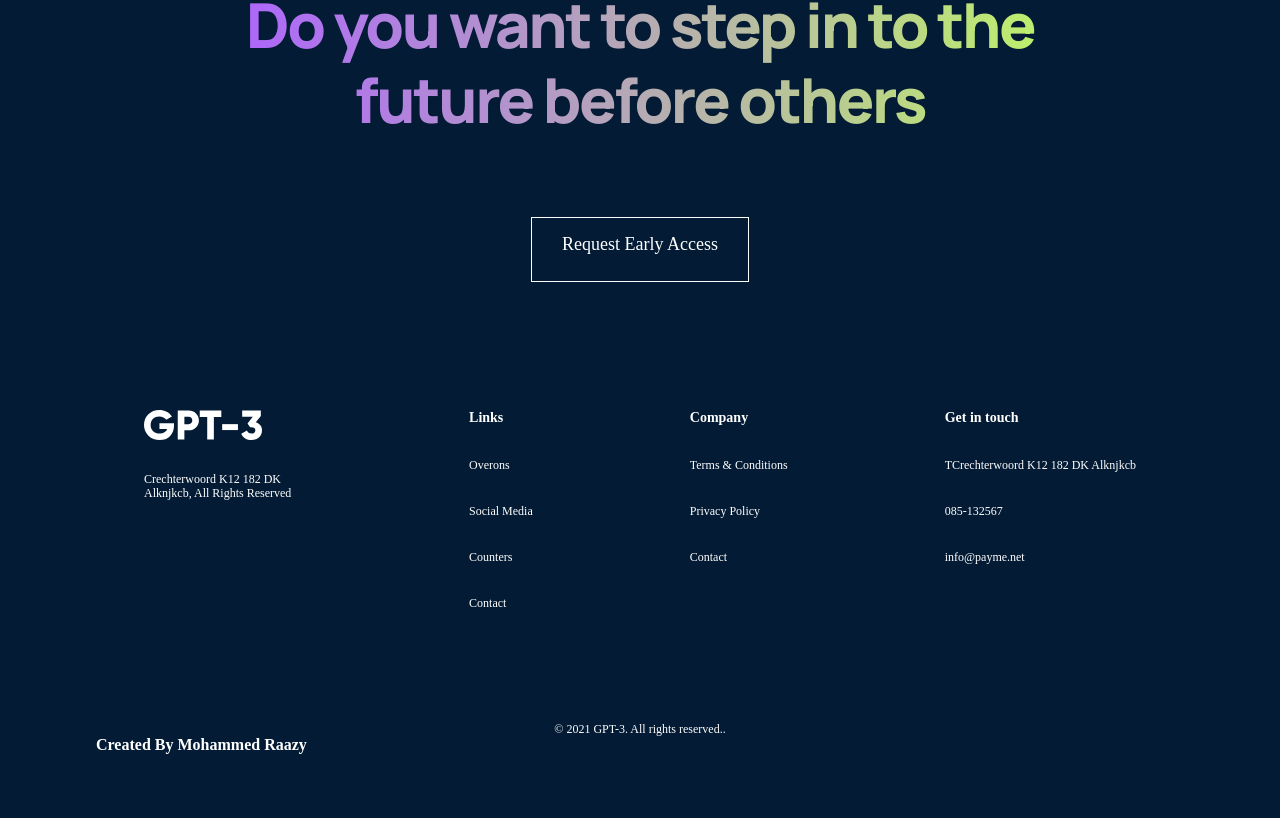
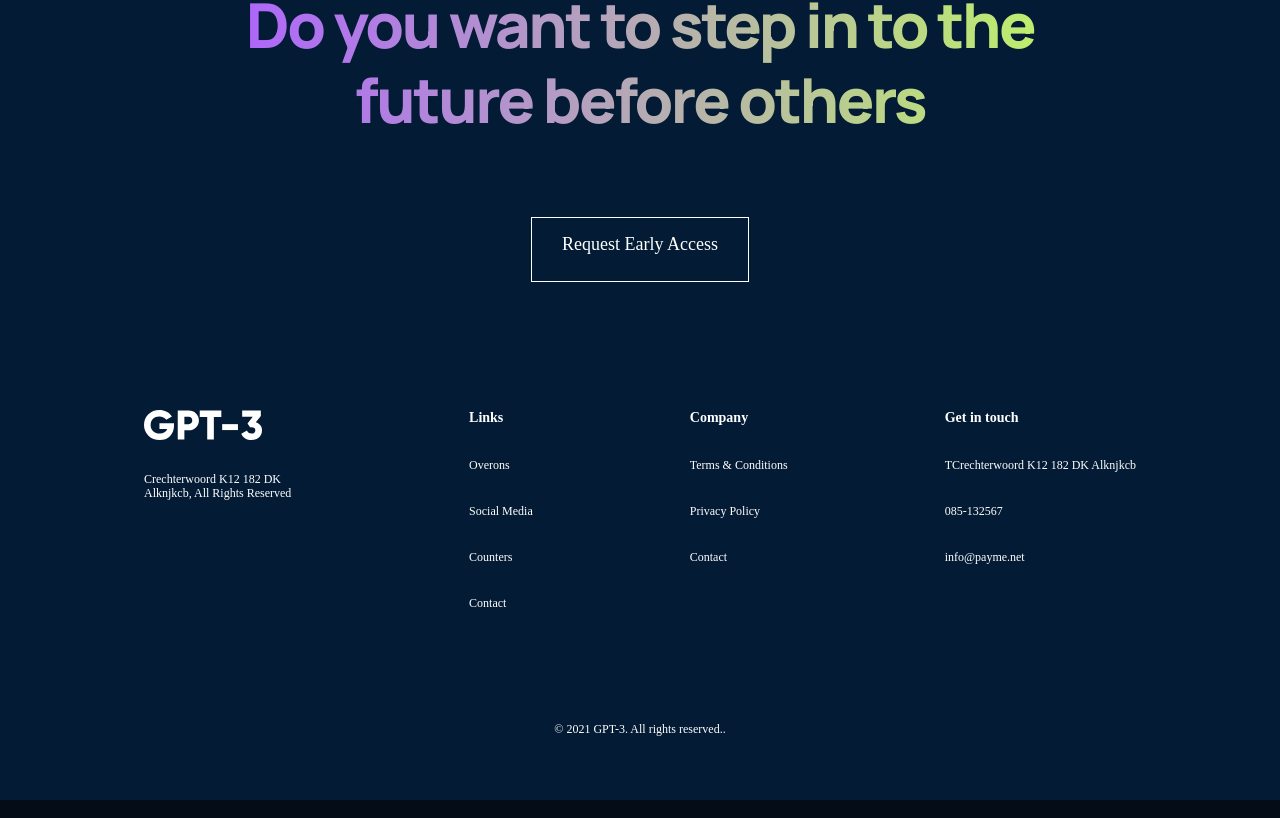
Before and after one commit to muhammadraazy/chatGpt-homepage, a React (Create React App) app: page / in a window 1280 px wide. Shown: the part 4158-4976 px from the top of the page. Built offline with nearby package versions, Linux system fonts and the light colour scheme.

Commit message:
added new paragraph below copyright paragraph

```diff
--- a/src/containers/footer/Footer.jsx
+++ b/src/containers/footer/Footer.jsx
@@ -52,7 +52,6 @@ const Footer = () => {
 
         <div className="gpt3__footer-copyright">
           <p> © 2021 GPT-3. All rights reserved.. </p>
-          <h4> Created By Mohammed Raazy </h4>
         </div>
     </div>
   )
```
